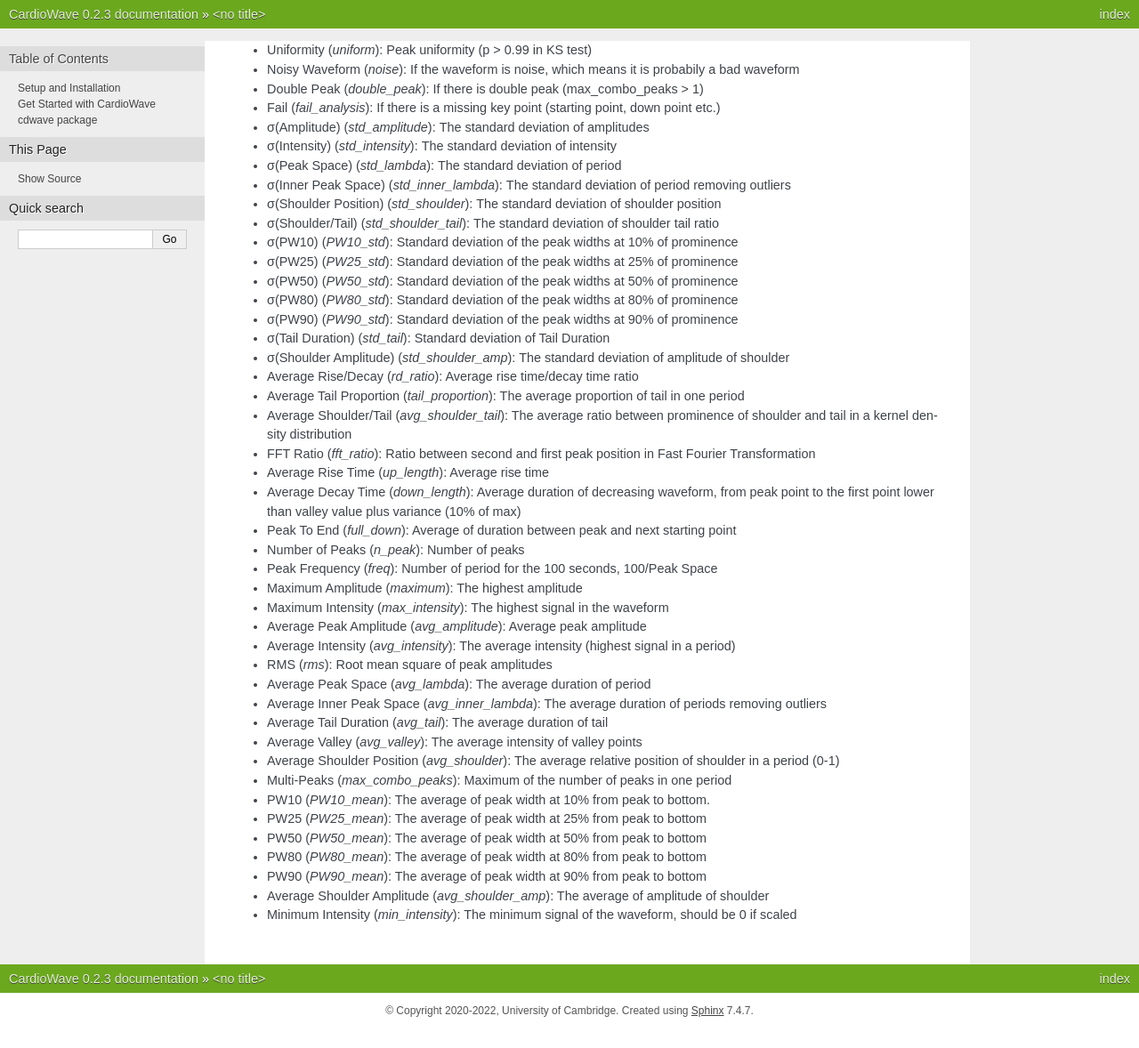
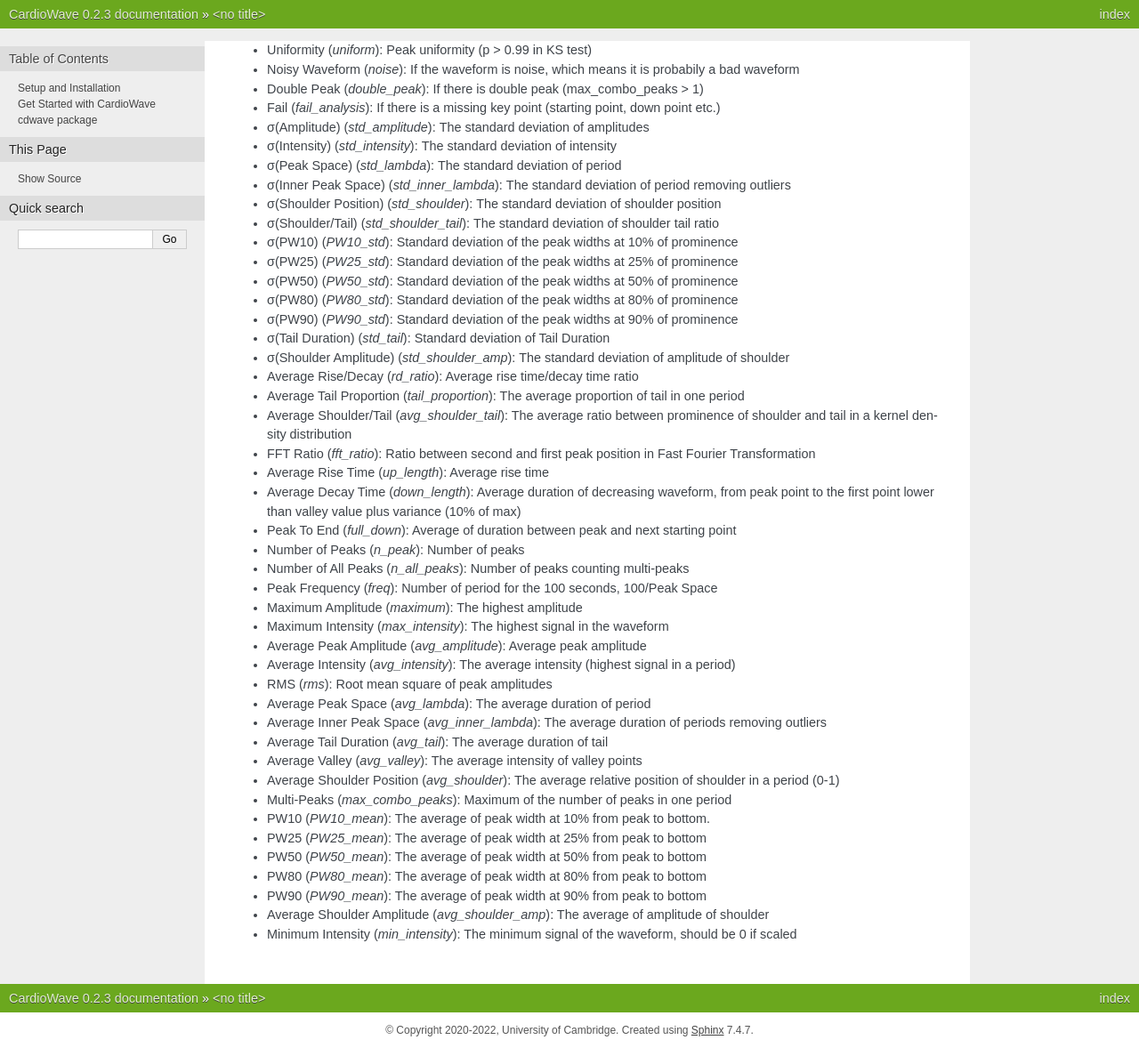
Before and after one commit to zealseeker/CardioWave, a Sphinx documentation site: the page built from docs/support_parameters.rst, in a window 1280 px wide. Shown: the whole page at 89% size. Built offline with Sphinx 7.4.7, drawn with Linux system fonts in a browser that asks for light colours; before the commit the page ends 1156 px from its top, so only the background shows below that.

Commit message:
Add document of n_all_peaks

```diff
--- a/docs/support_parameters.rst
+++ b/docs/support_parameters.rst
@@ -23,6 +23,7 @@
 *	Average Decay Time (`down_length`): Average duration of decreasing waveform, from peak point to the first point lower than valley value plus variance (10% of max)
 *	Peak To End (`full_down`): Average of duration between peak and next starting point
 *	Number of Peaks (`n_peak`): Number of peaks
+*	Number of All Peaks (`n_all_peaks`): Number of peaks counting multi-peaks
 *	Peak Frequency (`freq`): Number of period for the 100 seconds, 100/Peak Space
 *	Maximum Amplitude (`maximum`): The highest amplitude
 *	Maximum Intensity (`max_intensity`): The highest signal in the waveform
```
